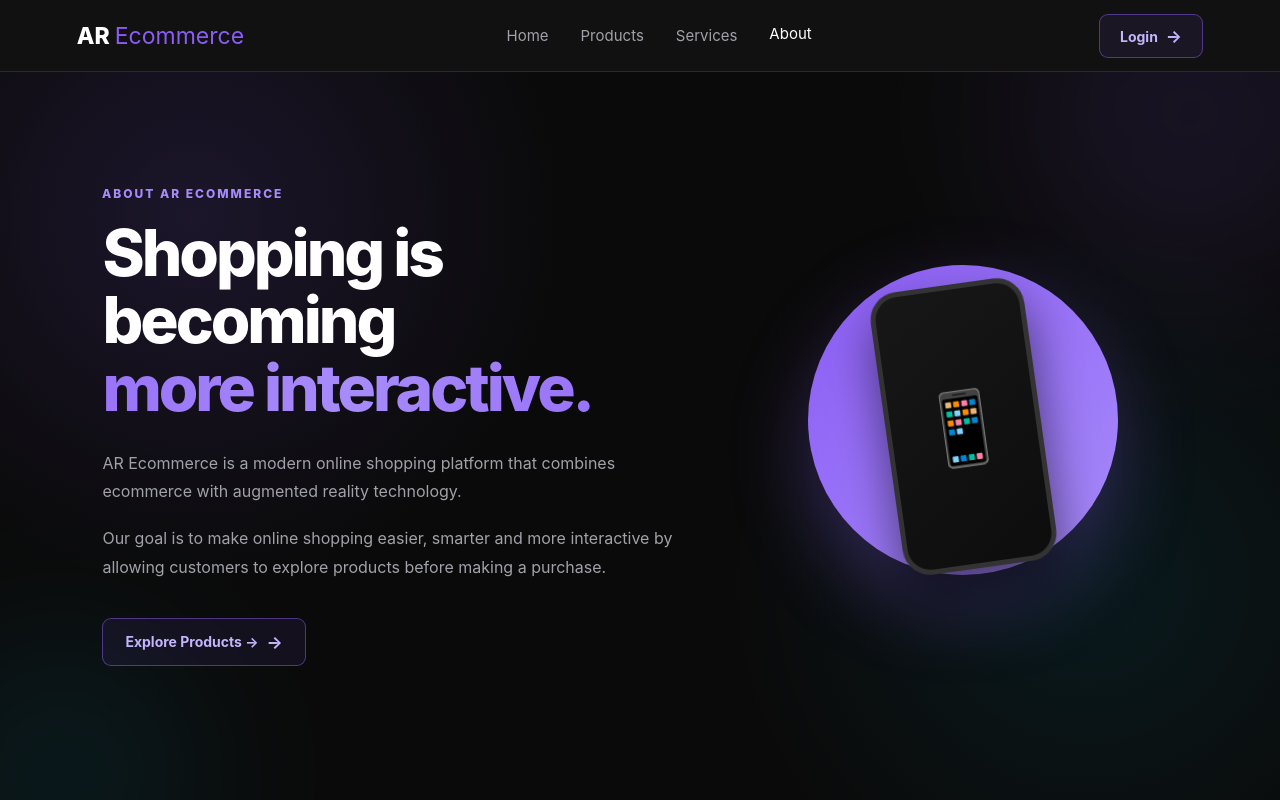
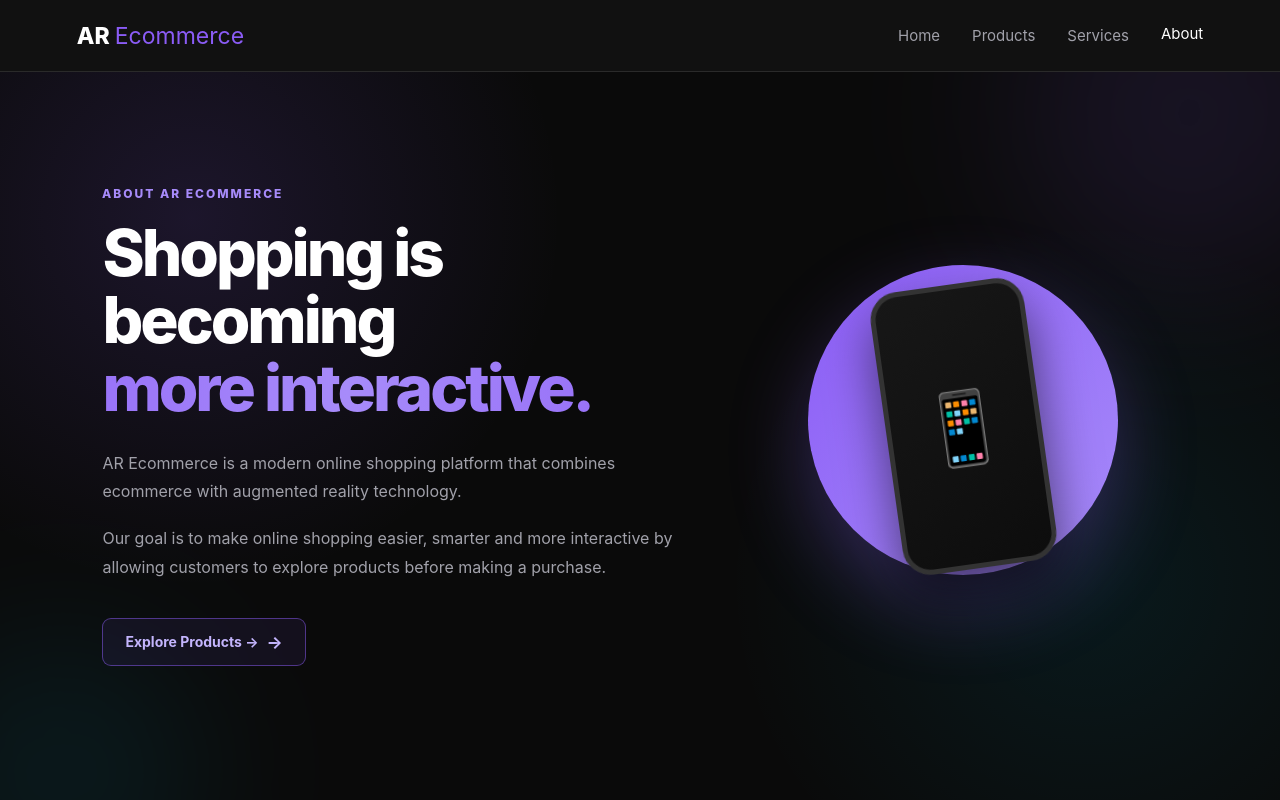
Before and after one commit to Dipika-sigdel7/AR-Virtual-Try-On-, a plain HTML site: page frontend/pages/about.html in a window 1280 px wide. Shown: the top 800 px of the page. Drawn offline with Linux system fonts and the light colour scheme.

Commit message:
Initial commit

```diff
--- a/frontend/css/about.css
+++ b/frontend/css/about.css
@@ -236,240 +236,6 @@
 
 
 /* =========================================================
-   NAVBAR ACTIONS
-========================================================= */
-
-.navbar-actions {
-
-    position:
-        relative;
-
-    z-index:
-        5;
-
-    display:
-        flex;
-
-    align-items:
-        center;
-
-    justify-content:
-        center;
-
-    margin-left:
-        25px;
-}
-
-
-/* =========================================================
-   LOGIN BUTTON
-========================================================= */
-
-.login-btn {
-
-    position:
-        relative;
-
-    display:
-        inline-flex;
-
-    align-items:
-        center;
-
-    justify-content:
-        center;
-
-    gap:
-        8px;
-
-    padding:
-        11px 20px;
-
-    border:
-        1px solid
-        rgba(139, 92, 246, 0.5);
-
-    border-radius:
-        9px;
-
-    background:
-        rgba(139, 92, 246, 0.08);
-
-    color:
-        #c4b5fd;
-
-    text-decoration:
-        none;
-
-    font-size:
-        14px;
-
-    font-weight:
-        700;
-
-    overflow:
-        hidden;
-
-    transition:
-        background 0.3s ease,
-        color 0.3s ease,
-        transform 0.3s ease,
-        box-shadow 0.3s ease,
-        border-color 0.3s ease;
-}
-
-
-/* =========================================================
-   LOGIN ARROW
-========================================================= */
-
-.login-btn::after {
-
-    content:
-        "→";
-
-    font-size:
-        17px;
-
-    transition:
-        transform 0.3s ease;
-}
-
-
-/* =========================================================
-   LOGIN GLOW
-========================================================= */
-
-.login-btn::before {
-
-    content:
-        "";
-
-    position:
-        absolute;
-
-    top:
-        0;
-
-    left:
-        -100%;
-
-    width:
-        100%;
-
-    height:
-        100%;
-
-    background:
-        linear-gradient(
-            90deg,
-            transparent,
-            rgba(255, 255, 255, 0.15),
-            transparent
-        );
-
-    transition:
-        left 0.5s ease;
-}
-
-
-/* =========================================================
-   LOGIN HOVER
-========================================================= */
-
-.login-btn:hover {
-
-    background:
-        #8b5cf6;
-
-    border-color:
-        #8b5cf6;
-
-    color:
-        #ffffff;
-
-    transform:
-        translateY(-3px);
-
-    box-shadow:
-        0 10px 30px
-        rgba(139, 92, 246, 0.3);
-}
-
-
-.login-btn:hover::after {
-
-    transform:
-        translateX(5px);
-}
-
-
-.login-btn:hover::before {
-
-    left:
-        100%;
-}
-
-
-/* =========================================================
-   LOGIN ACTIVE
-========================================================= */
-
-.login-btn:active {
-
-    transform:
-        translateY(0)
-        scale(0.96);
-
-}
-
-
-/* =========================================================
-   LOGIN ENTRANCE ANIMATION
-========================================================= */
-
-.login-btn {
-
-    animation:
-        loginReveal
-        0.7s
-        0.2s
-        cubic-bezier(.2, .8, .2, 1)
-        both;
-}
-
-
-/* =========================================================
-   LOGIN REVEAL
-========================================================= */
-
-@keyframes loginReveal {
-
-    from {
-
-        opacity:
-            0;
-
-        transform:
-            translateY(-12px)
-            scale(0.95);
-
-    }
-
-    to {
-
-        opacity:
-            1;
-
-        transform:
-            translateY(0)
-            scale(1);
-
-    }
-
-}
-
-/* =========================================================
    ABOUT BUTTON
 ========================================================= */
 
--- a/frontend/pages/about.html
+++ b/frontend/pages/about.html
@@ -2,86 +2,36 @@
 <html lang="en">
 
 <head>
-
     <meta charset="UTF-8">
-
-    <meta
-        name="viewport"
-        content="width=device-width, initial-scale=1.0"
-    >
+    <meta name="viewport" content="width=device-width, initial-scale=1.0">
 
     <title>About Us | AR Ecommerce</title>
 
-    <link
-        rel="stylesheet"
-        href="/css/style.css"
-    >
+    <link rel="stylesheet" href="/css/style.css">
 
-    <link
-        rel="stylesheet"
-        href="/css/about.css"
-    >
-
+    <link rel="stylesheet" href="/css/about.css">
 </head>
 
 <body>
 
-
-    <!-- =====================================================
-         NAVBAR
-    ====================================================== -->
-
+    <!-- NAVBAR -->
     <header class="navbar">
 
         <div class="logo">
             AR <span>Ecommerce</span>
         </div>
 
-
         <nav>
-
-            <a href="/">
-                Home
-            </a>
-
-            <a href="/products">
-                Products
-            </a>
-
-            <a href="/services">
-                Services
-            </a>
-
-            <a
-                href="/about"
-                class="active"
-            >
-                About
-            </a>
-
+            <a href="/">Home</a>
+            <a href="/products">Products</a>
+            <a href="/services">Services</a>
+            <a href="/about" class="active">About</a>
         </nav>
-
-
-        <!-- LOGIN BUTTON -->
-
-        <div class="navbar-actions">
-
-            <a
-                href="/login"
-                class="login-btn"
-            >
-                Login
-            </a>
-
-        </div>
 
     </header>
 
 
-
-    <!-- =====================================================
-         ABOUT HERO
-    ====================================================== -->
+    <!-- ABOUT HERO -->
 
     <section class="about-page">
 
@@ -91,46 +41,29 @@
                 ABOUT AR ECOMMERCE
             </p>
 
-
             <h1>
-
                 Shopping is becoming
-
-                <span>
-                    more interactive.
-                </span>
-
+                <span>more interactive.</span>
             </h1>
 
-
             <p>
-
                 AR Ecommerce is a modern online shopping
                 platform that combines ecommerce with
                 augmented reality technology.
-
             </p>
 
-
             <p>
-
                 Our goal is to make online shopping easier,
                 smarter and more interactive by allowing
                 customers to explore products before
                 making a purchase.
-
             </p>
 
-
-            <a
-                href="/products"
-                class="page-btn"
-            >
+            <a href="/products" class="page-btn">
                 Explore Products →
             </a>
 
         </div>
-
 
 
         <div class="about-page-visual">
@@ -148,10 +81,7 @@
     </section>
 
 
-
-    <!-- =====================================================
-         FEATURES
-    ====================================================== -->
+    <!-- FEATURES -->
 
     <section class="about-features-page">
 
@@ -159,9 +89,7 @@
             Why Choose Us?
         </h2>
 
-
         <div class="about-feature-grid">
-
 
             <div class="about-feature-card">
 
@@ -174,14 +102,11 @@
                 </h3>
 
                 <p>
-
                     Experience products in a more realistic
                     and interactive way.
-
                 </p>
 
             </div>
-
 
 
             <div class="about-feature-card">
@@ -195,14 +120,11 @@
                 </h3>
 
                 <p>
-
                     Browse products and enjoy a simple
                     and convenient shopping experience.
-
                 </p>
 
             </div>
-
 
 
             <div class="about-feature-card">
@@ -216,37 +138,25 @@
                 </h3>
 
                 <p>
-
                     Preview products before purchasing
                     and shop with confidence.
-
                 </p>
 
             </div>
-
 
         </div>
 
     </section>
 
 
-
-    <!-- =====================================================
-         FOOTER
-    ====================================================== -->
-
     <footer>
-
         <p>
             © 2026 AR Ecommerce. All Rights Reserved.
         </p>
-
     </footer>
-
 
 
     <script src="/js/about.js"></script>
 
 </body>
-
 </html>
```
